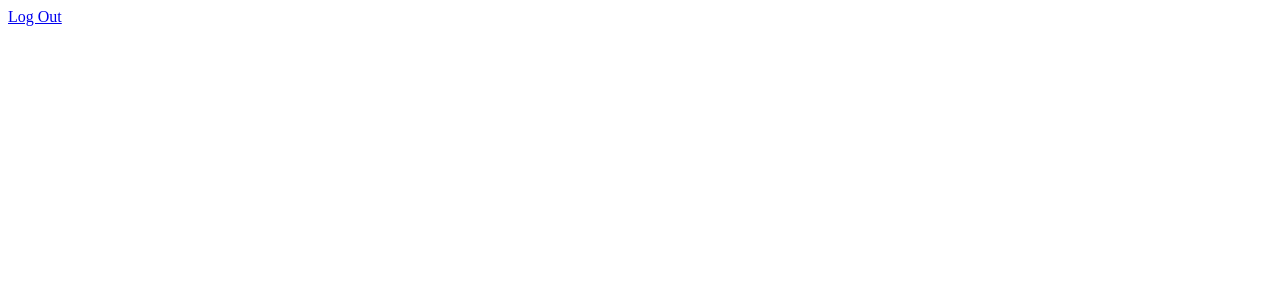
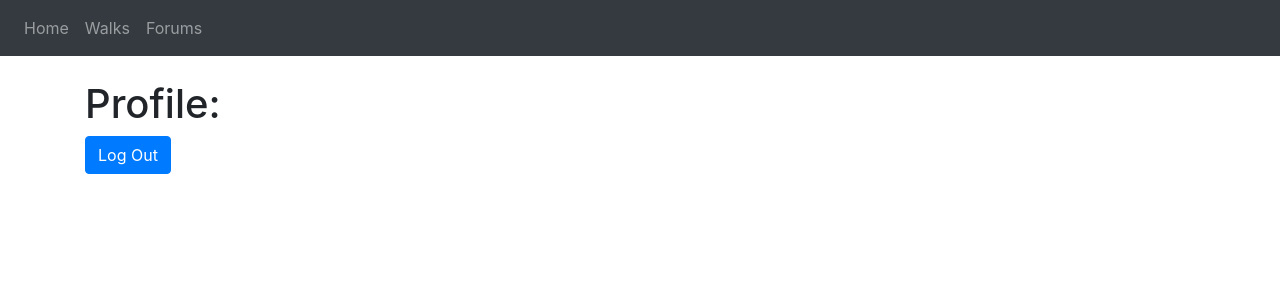
Before and after one commit to yashkir/walkr, a Django app: page /accounts/profile/ in a window 1280 px wide. Before the commit the part shown is almost empty. Shown: the top 300 px of the page. Run offline with Django 3.2, Linux system fonts and the light colour scheme; some libraries are stand-ins or nearby versions.

Commit message:
style accounts/profile/ page

```diff
--- a/accounts/templates/accounts/profile.html
+++ b/accounts/templates/accounts/profile.html
@@ -1,2 +1,11 @@
-<h1>{{ user.username }}</h1>
-<a href="{% url 'logout' %}">Log Out</a>
+{% extends 'base.html' %}
+{% block title %}
+Profile
+{% endblock %}
+{% block content %}
+
+{% load bootstrap4 %}
+
+<h1>Profile: <span class="text-info">{{ user.username }}</span></h1>
+<a class="btn btn-primary" href="{% url 'logout' %}">Log Out</a>
+{% endblock %}
```
